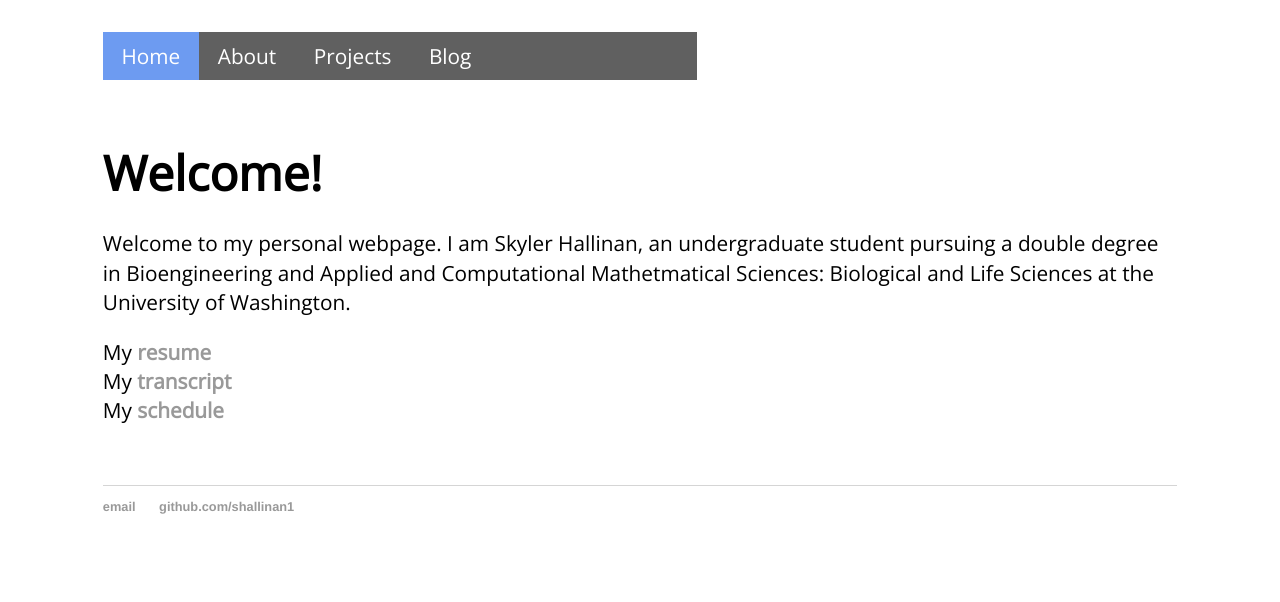
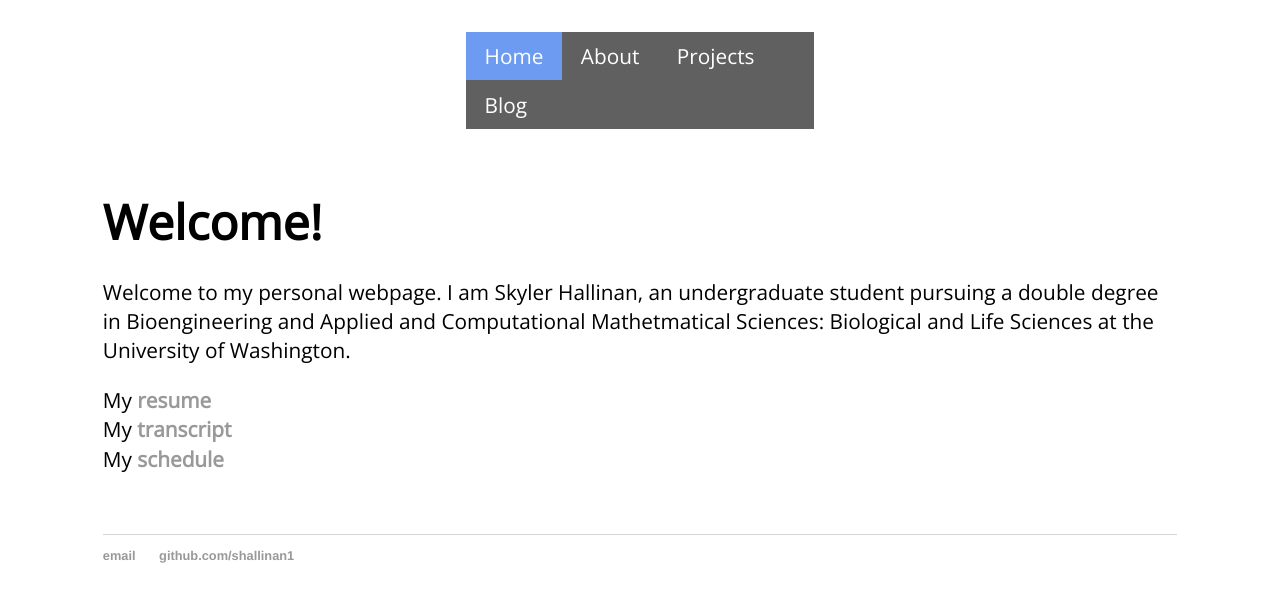
Before and after one commit to shallinan1/shallinan1.github.io, a Jekyll site: the page built from index.md, in a window 1280 px wide. Shown: the top 602 px of the page. Built offline with Jekyll 4.4.1, drawn with Linux system fonts in a browser that asks for light colours.

Commit message:
Update main.css

```diff
--- a/css/main.css
+++ b/css/main.css
@@ -1,11 +1,11 @@
 #globalNav ul {
     list-style-type: none;
+	margin: auto;
 	margin-top: 2.5%;
-    margin-left: 7.5%;
     padding: 0;
     overflow: hidden;
     background-color: #606060;
-	width: 47%;
+	width: 27.554%;
 	border: 2px;
 }
 
```
